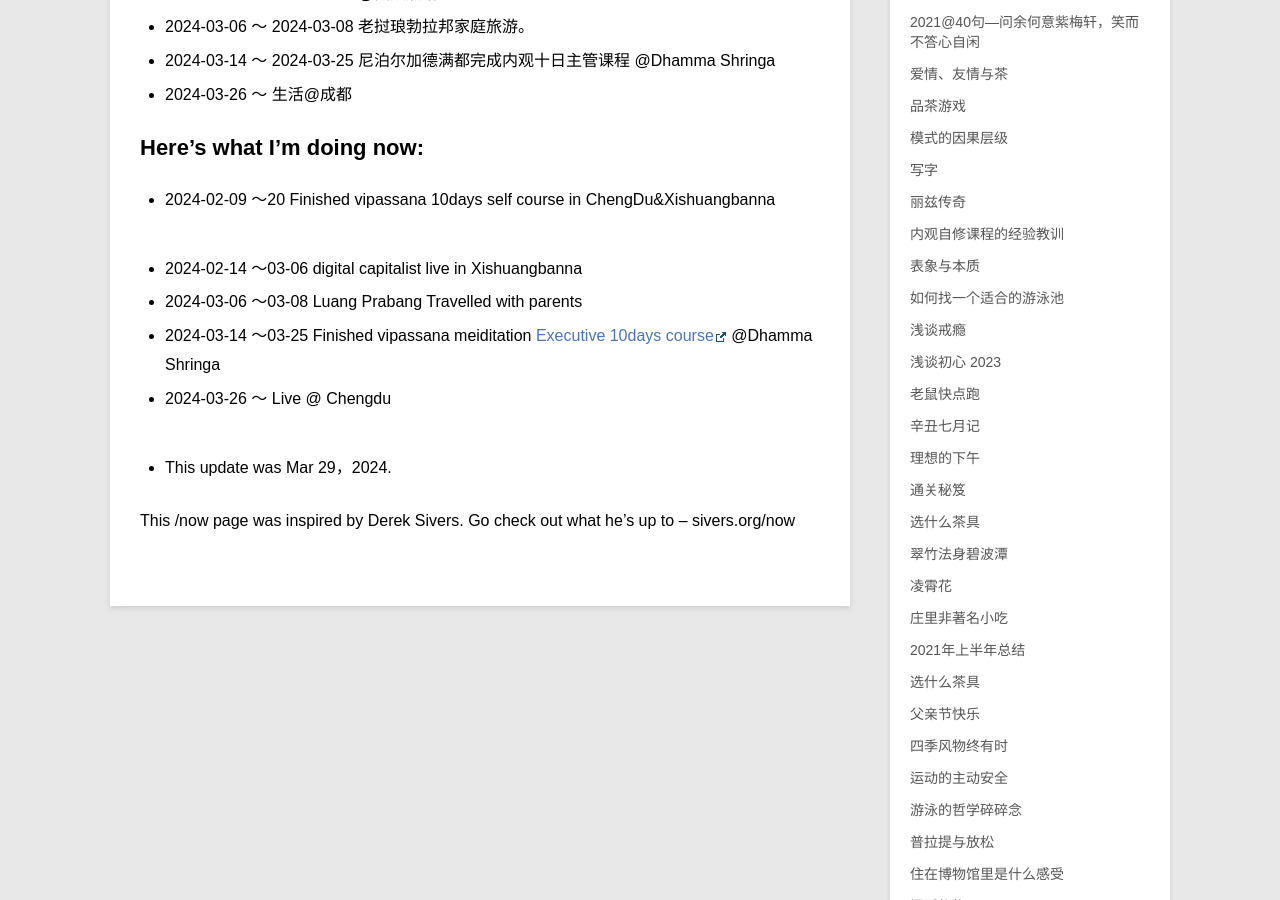
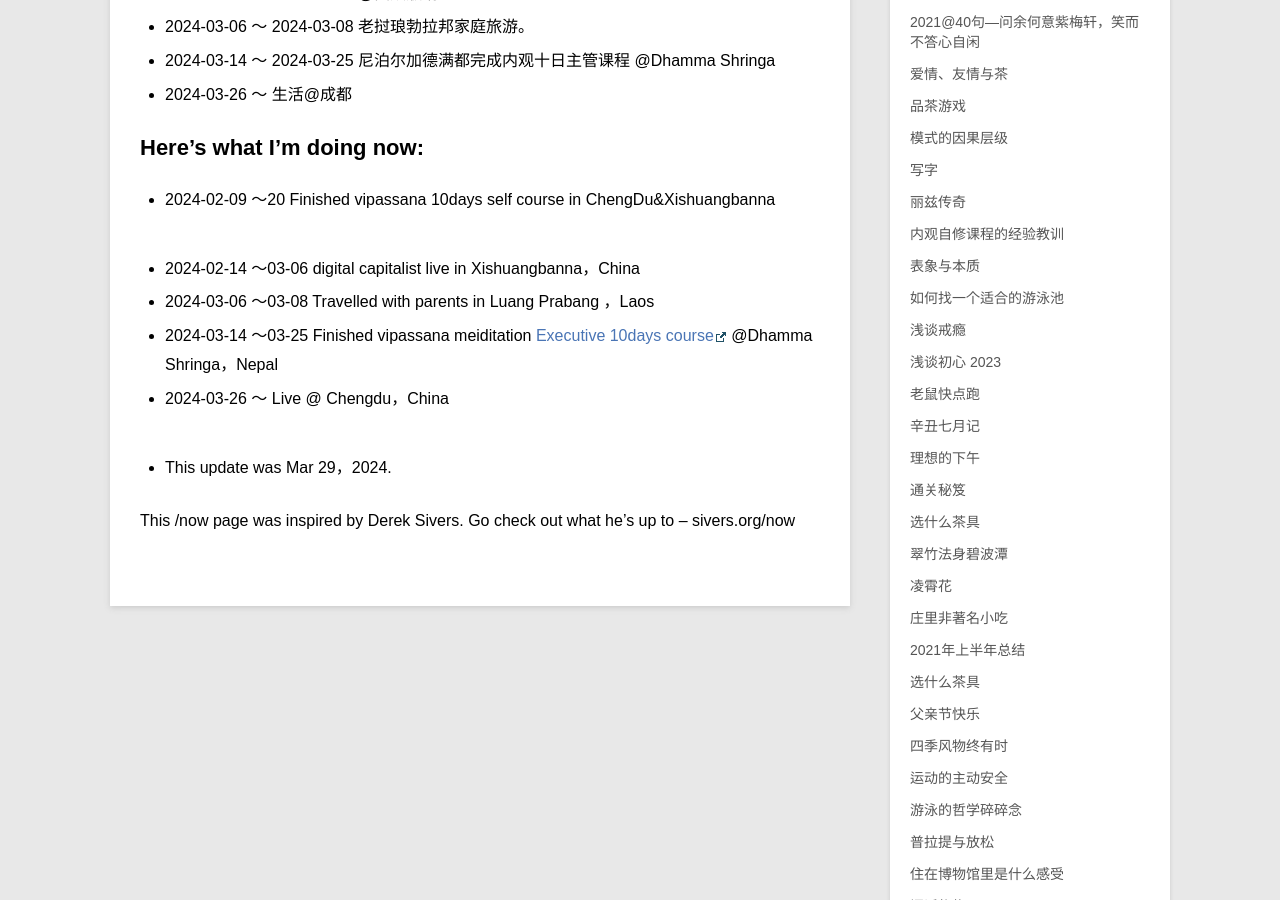
Before and after one commit to violettianjie/violettianjie.github.io, a Jekyll site: the page built from _posts/blog/2017-09-03-now.md, in a window 1280 px wide and 900 px high, scrolled down 535 px. Built offline with Jekyll 4.4.1, drawn with Linux system fonts in a browser that asks for light colours; comment, search, counter and statistics services are not loaded.

Commit message:
Update 2017-09-03-now.md

```diff
--- a/_posts/blog/2017-09-03-now.md
+++ b/_posts/blog/2017-09-03-now.md
@@ -31,10 +31,10 @@ category: blog
 
 - 2024-02-09 ～20  Finished vipassana 10days self course in ChengDu&Xishuangbanna
 
-- 2024-02-14 ～03-06 digital capitalist live in Xishuangbanna
-- 2024-03-06 ～03-08 Luang Prabang Travelled with parents
-- 2024-03-14 ～03-25 Finished vipassana meiditation [Executive 10days course](http://executive.dhamma.org/) @Dhamma Shringa
-- 2024-03-26 ～      Live @ Chengdu
+- 2024-02-14 ～03-06 digital capitalist live in Xishuangbanna，China
+- 2024-03-06 ～03-08 Travelled with parents in Luang Prabang ，Laos
+- 2024-03-14 ～03-25 Finished vipassana meiditation [Executive 10days course](http://executive.dhamma.org/) @Dhamma Shringa，Nepal
+- 2024-03-26 ～      Live @ Chengdu，China
 
 
 - This update was Mar 29，2024.
```
